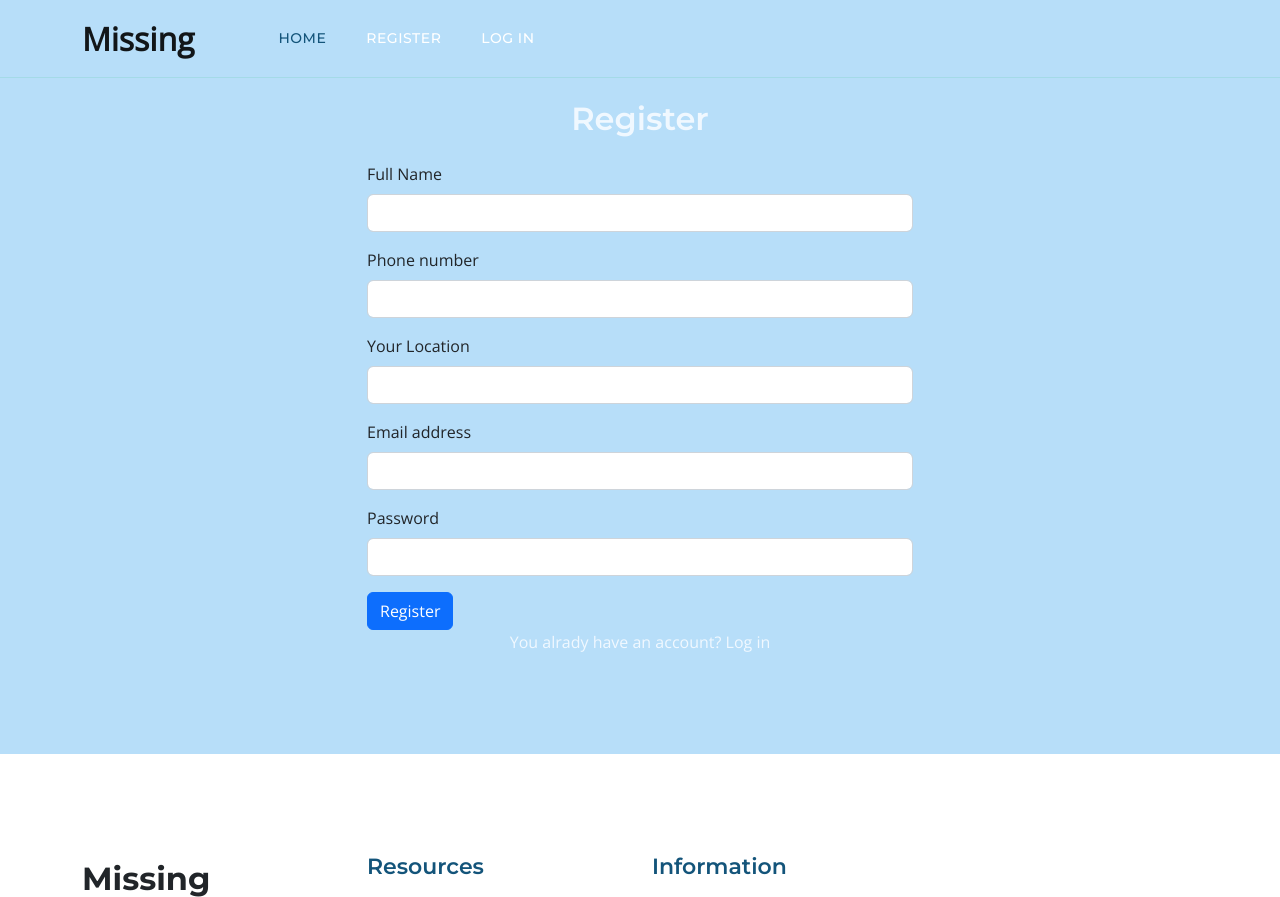
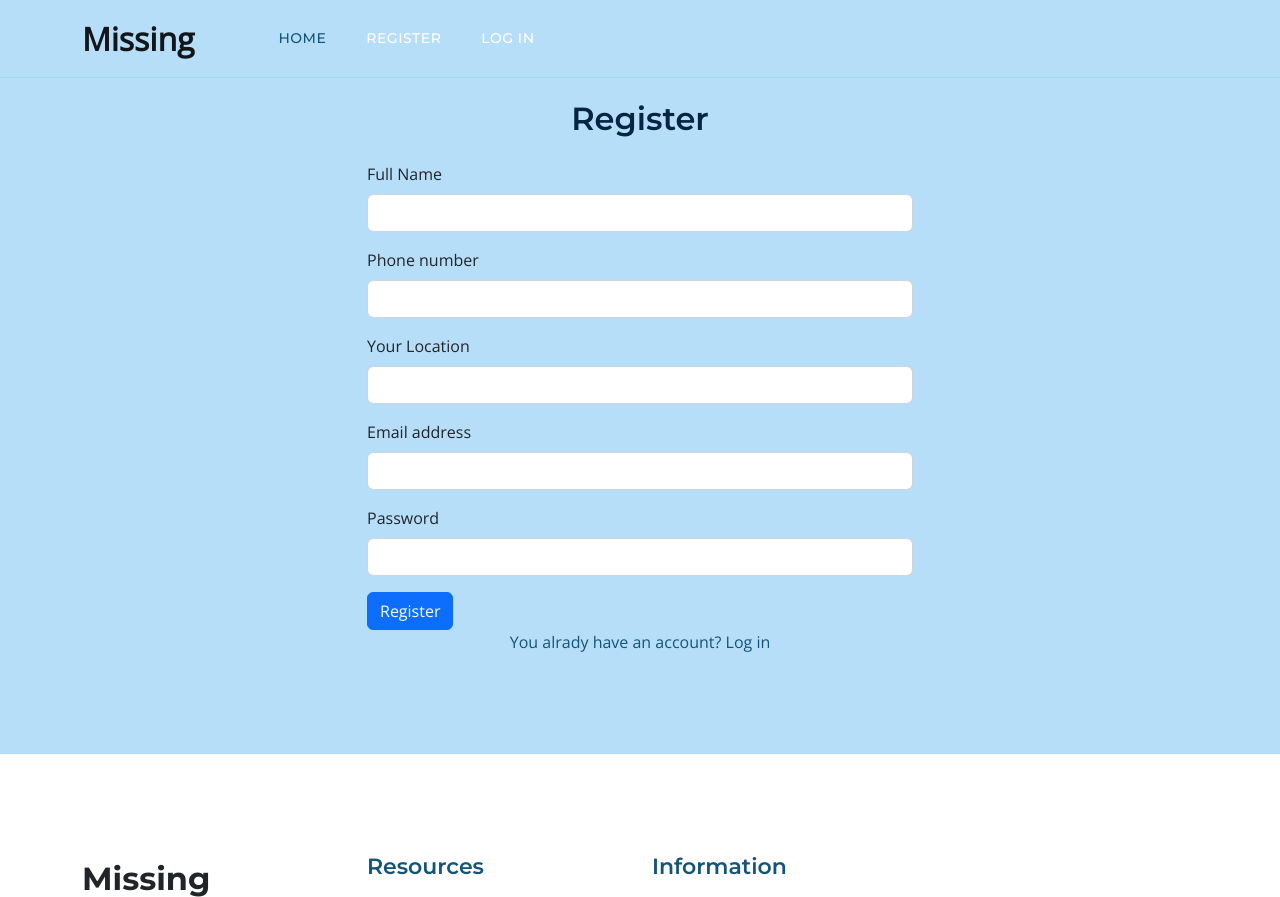
Before and after one commit to eyoul/missing_person, a Flask app: page /auth/register in a window 1280 px wide. Shown: the top 897 px of the page. Run offline with Flask 3, Linux system fonts and the light colour scheme; some libraries are stand-ins or nearby versions.

Commit message:
Update register.html

```diff
--- a/missing/templates/auth/register.html
+++ b/missing/templates/auth/register.html
@@ -4,7 +4,7 @@
 <section class="topics-detail-section section-padding" id="topics-detail">
   <div class="container">
     <div class="row justify-content-center">
-      <h3 class="mb-4" style="text-align: center; color: aliceblue;">Register</h3>
+      <h3 class="mb-4" style="text-align: center; color: rgb(2, 37, 68);">Register</h3>
       <div class="col-md-6">
         <form method="post">
           <div class="mb-3">
@@ -30,7 +30,7 @@
           <button type="submit" class="btn btn-primary">Register</button>
         </form>
       </div>
-      <a style="text-align: center; color: aliceblue;" href="{{ url_for('auth.login') }}">You alrady have an account? Log in</a>
+      <a style="text-align: center; " href="{{ url_for('auth.login') }}">You alrady have an account? Log in</a>
     </div>
   </div>
 </section>
```
